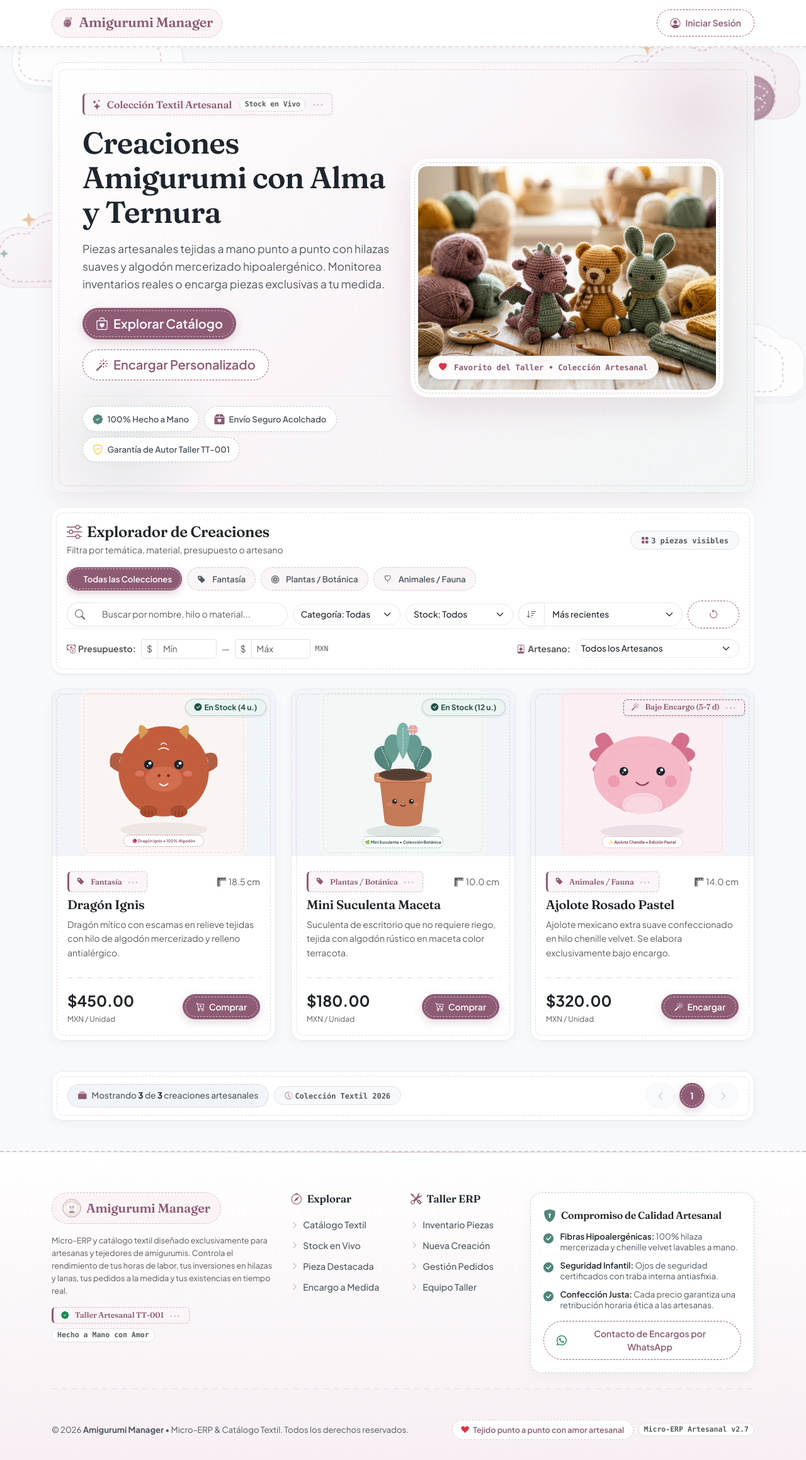
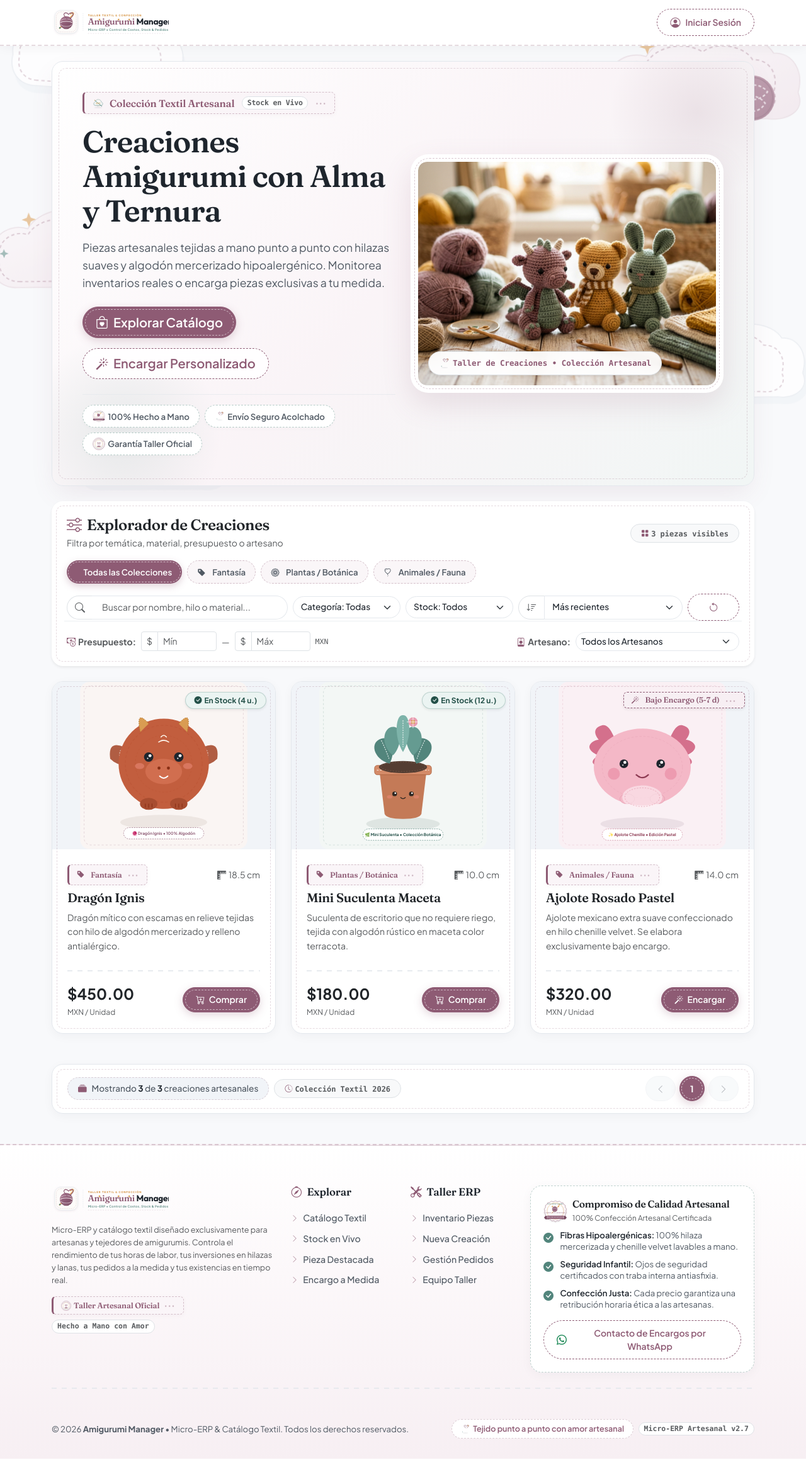
Before and after one commit to AngelKero/amigurumi-manager, a PHP site: page / in a window 1280 px wide. Shown: the whole page at 63% size. Run offline with PHP 8.4, Linux system fonts and the light colour scheme.

Commit message:
feat(branding): integrate logos, isotipos, imagotipos, and isologos across all web views

```diff
--- a/views/components/footer.php
+++ b/views/components/footer.php
@@ -10,18 +10,16 @@
 
       <!-- Columna 1: Identidad del Taller & Micro-ERP -->
       <div class="col-12 col-lg-4">
-        <div class="d-flex align-items-center gap-2 mb-3">
-          <div class="brand-craft-badge d-inline-flex align-items-center gap-2 p-2 px-3">
-            <?= svg('branding/isologo-sello-taller', ['width' => 30, 'height' => 30]) ?>
-            <span class="font-theme-display fw-bold fs-5" style="color: var(--craft-primary);">Amigurumi Manager</span>
-          </div>
+        <div class="mb-3">
+          <?= svg('branding/imagotipo-horizontal', ['height' => 44, 'style' => 'max-width: 100%; width: auto;']) ?>
         </div>
         <p class="text-muted small mb-3" style="line-height: 1.6;">
           Micro-ERP y catálogo textil diseñado exclusivamente para artesanas y tejedores de amigurumis. Controla el rendimiento de tus horas de labor, tus inversiones en hilazas y lanas, tus pedidos a la medida y tus existencias en tiempo real.
         </p>
         <div class="d-flex flex-wrap gap-2 align-items-center">
-          <span class="badge badge-textile-tag">
-            <i class="bi bi-patch-check-fill text-success me-1"></i> Taller Artesanal TT-001
+          <span class="badge badge-textile-tag d-inline-flex align-items-center gap-1">
+            <?= svg('branding/isologo-sello-taller', ['width' => 16, 'height' => 16]) ?>
+            <span>Taller Artesanal Oficial</span>
           </span>
           <span class="badge bg-white text-muted font-monospace border px-2 py-1" style="border-radius: var(--craft-radius-pill); font-size: 0.72rem;">
             Hecho a Mano con Amor
@@ -59,8 +57,11 @@
       <div class="col-12 col-lg-4">
         <div class="footer-guarantee-box guarantee-stitched">
           <div class="d-flex align-items-center gap-2 mb-2">
-            <i class="bi bi-shield-lock-fill fs-5" style="color: var(--craft-secondary);"></i>
-            <h6 class="fw-bold mb-0 text-dark" style="font-family: var(--craft-font-theme);">Compromiso de Calidad Artesanal</h6>
+            <?= svg('branding/isologo-medallon-garantia', ['width' => 38, 'height' => 38, 'class' => 'flex-shrink-0']) ?>
+            <div>
+              <h6 class="fw-bold mb-0 text-dark" style="font-family: var(--craft-font-theme); font-size: 0.98rem;">Compromiso de Calidad Artesanal</h6>
+              <small class="text-muted" style="font-size: 0.74rem;">100% Confección Artesanal Certificada</small>
+            </div>
           </div>
           <div class="footer-guarantee-item">
             <i class="bi bi-check-circle-fill"></i>
@@ -95,8 +96,9 @@
         <span>&copy; <?= date('Y') ?> <strong>Amigurumi Manager</strong> &bull; Micro-ERP & Catálogo Textil. Todos los derechos reservados.</span>
       </div>
       <div class="d-flex flex-wrap align-items-center gap-2">
-        <span class="footer-trust-tag">
-          <i class="bi bi-suit-heart-fill text-danger"></i> Tejido punto a punto con amor artesanal
+        <span class="footer-trust-tag d-inline-flex align-items-center gap-1">
+          <?= svg('branding/isotipo-ovillo-corazon', ['width' => 16, 'height' => 16]) ?>
+          <span>Tejido punto a punto con amor artesanal</span>
         </span>
         <span class="badge bg-white text-muted font-monospace border px-2 py-1" style="border-radius: var(--craft-radius-pill); font-size: 0.72rem;">
           Micro-ERP Artesanal v2.7
--- a/views/components/modal_checkout.php
+++ b/views/components/modal_checkout.php
@@ -7,10 +7,13 @@
 <div class="modal fade" id="checkoutModal" tabindex="-1" aria-labelledby="checkoutModalTitle" aria-hidden="true">
   <div class="modal-dialog modal-dialog-centered">
     <div class="modal-content border-0 shadow-lg modal-content-stitched" style="border-radius: var(--craft-radius);">
-      <div class="modal-header border-bottom py-3" style="background-color: var(--craft-surface-muted);">
-        <h5 class="modal-title fw-bold" id="checkoutModalTitle">
-          <i class="bi bi-bag-heart me-2 text-primary"></i>Solicitud de Pedido / Compra
-        </h5>
+      <div class="modal-header border-bottom py-3 align-items-center" style="background-color: var(--craft-surface-muted);">
+        <div class="d-flex align-items-center gap-2">
+          <?= svg('branding/isologo-medallon-garantia', ['width' => 32, 'height' => 32]) ?>
+          <h5 class="modal-title fw-bold m-0" id="checkoutModalTitle" style="font-size: 1.05rem;">
+            Solicitud de Pedido &amp; Encargo Especial
+          </h5>
+        </div>
         <button type="button" class="btn-close" data-bs-dismiss="modal" aria-label="Cerrar"></button>
       </div>
 
@@ -33,9 +36,11 @@
           <!-- Lead Time Notice [QW-2] -->
           <div class="lead-time-notice mb-3">
             <div class="d-flex align-items-center gap-2">
-              <i class="bi bi-clock-history text-primary fs-5"></i>
+              <div class="flex-shrink-0">
+                <?= svg('branding/isotipo-ovillo-corazon', ['width' => 28, 'height' => 28]) ?>
+              </div>
               <div class="small">
-                <strong>Tiempo de Confección:</strong> Los encargos personalizados o sin existencias requieren de 5 a 7 días hábiles de tejido artesanal dedicado.
+                <strong>Tiempo de Confección Artesanal:</strong> Las piezas bajo encargo o sin stock inmediato requieren de 5 a 7 días hábiles de tejido punto a punto.
               </div>
             </div>
           </div>
--- a/views/components/modal_inspect_amigurumi.php
+++ b/views/components/modal_inspect_amigurumi.php
@@ -9,8 +9,9 @@
     <div class="modal-content border-0 shadow-lg modal-content-stitched" style="border-radius: var(--craft-radius);">
       <div class="modal-header border-bottom py-3" style="background-color: var(--craft-surface-muted);">
         <div class="d-flex align-items-center gap-2">
-          <span class="badge badge-textile-tag">
-            <i class="bi bi-patch-check-fill text-primary me-1"></i>Ficha Técnica del Taller
+          <span class="badge badge-textile-tag d-inline-flex align-items-center gap-1">
+            <?= svg('branding/isologo-sello-taller', ['width' => 16, 'height' => 16]) ?>
+            <span>Ficha Técnica del Taller</span>
           </span>
           <span class="font-monospace text-muted small" id="inspectAmigurumiId">#1</span>
         </div>
--- a/views/components/modal_login.php
+++ b/views/components/modal_login.php
@@ -7,18 +7,27 @@
 <div class="modal fade" id="loginModal" tabindex="-1" aria-labelledby="loginModalTitle" aria-hidden="true">
   <div class="modal-dialog modal-dialog-centered">
     <div class="modal-content border-0 shadow-lg modal-content-stitched" style="border-radius: var(--craft-radius);">
-      <div class="modal-header border-bottom py-3" style="background-color: var(--craft-surface-muted);">
-        <h5 class="modal-title fw-bold" id="loginModalTitle">
-          <i class="bi bi-shield-lock me-2 text-primary"></i>Acceso al Sistema Amigurumi ERP
-        </h5>
+      <div class="modal-header border-bottom py-3 align-items-center" style="background-color: var(--craft-surface-muted);">
+        <div class="d-flex align-items-center gap-2">
+          <?= svg('branding/isologo-sello-taller', ['width' => 32, 'height' => 32]) ?>
+          <h5 class="modal-title fw-bold m-0" id="loginModalTitle" style="font-size: 1.05rem;">
+            Acceso al Taller de Confección
+          </h5>
+        </div>
         <button type="button" class="btn-close" data-bs-dismiss="modal" aria-label="Cerrar"></button>
       </div>
 
       <form id="loginForm">
         <div class="modal-body p-4">
-          <p class="text-muted small mb-3">
-            Ingresa tus credenciales de artesano o administrador:
-          </p>
+          <div class="text-center mb-3">
+            <div class="d-inline-block p-2 rounded-circle bg-light border shadow-xs mb-2">
+              <?= svg('branding/isotipo-osito-amigurumi', ['width' => 52, 'height' => 52]) ?>
+            </div>
+            <h6 class="fw-bold text-dark font-theme-display mb-1">Portal del Artesano</h6>
+            <p class="text-muted small mb-0">
+              Ingresa tus credenciales para gestionar el catálogo y los pedidos:
+            </p>
+          </div>
           <div id="loginAlert" class="alert alert-danger d-none py-2 small" role="alert"></div>
 
           <div class="mb-3">
--- a/views/components/navbar.php
+++ b/views/components/navbar.php
@@ -7,8 +7,11 @@ $activePage = $activePage ?? 'catalogo';
 ?>
 <nav class="navbar navbar-expand-lg navbar-craft sticky-top">
   <div class="container-xl">
-    <a class="navbar-brand p-0" href="index.php">
-      <span class="brand-craft-badge">
+    <a class="navbar-brand p-0 d-flex align-items-center" href="index.php" title="Amigurumi Manager - Inicio">
+      <div class="d-none d-sm-block brand-logo-desktop">
+        <?= svg('branding/imagotipo-horizontal', ['height' => 44, 'style' => 'width: auto; max-height: 44px; display: block;']) ?>
+      </div>
+      <span class="brand-craft-badge d-inline-flex d-sm-none">
         <span class="brand-icon"><?= svg('branding/isotipo-ovillo-corazon', ['width' => 20, 'height' => 20, 'style' => 'vertical-align: -3px;']) ?></span>
         <span>Amigurumi Manager</span>
       </span>
--- a/views/layouts/main.php
+++ b/views/layouts/main.php
@@ -25,6 +25,9 @@ $modals = $modals ?? [];
   <meta name="viewport" content="width=device-width, initial-scale=1.0">
   <title><?= htmlspecialchars($pageTitle) ?></title>
   <meta name="description" content="<?= htmlspecialchars($pageDescription) ?>">
+
+  <!-- Favicon Vectorial Oficial (Isotipo Ovillo-Corazón) -->
+  <link rel="icon" type="image/svg+xml" href="<?= svg_url('branding/isotipo-ovillo-corazon') ?>">
 
   <!-- Google Fonts: Fraunces & Fredoka (Artisan Theme Display), Outfit (Modern Display) & Plus Jakarta Sans (Body) -->
   <link rel="preconnect" href="https://fonts.googleapis.com">
--- a/views/pages/amigurumis_content.php
+++ b/views/pages/amigurumis_content.php
@@ -94,8 +94,8 @@ $kpiMargenPromedio = $kpiValorInventario > 0 ? (($kpiValorInventario - $kpiCosto
   <div class="d-flex flex-wrap justify-content-between align-items-center gap-3">
     <div>
       <div class="d-inline-flex align-items-center gap-2 badge badge-textile-tag mb-2">
-        <i class="bi bi-box2-heart-fill text-primary"></i>
-        <span>Almacén & Catálogo del Taller</span>
+        <?= svg('branding/isologo-sello-taller', ['width' => 20, 'height' => 20]) ?>
+        <span>Almacén &amp; Catálogo del Taller</span>
       </div>
       <h2 class="fw-bold font-theme-display text-dark mb-1">Inventario y Creaciones de Amigurumis</h2>
       <p class="text-muted small mb-0" style="max-width: 650px;">
--- a/views/pages/catalogo_content.php
+++ b/views/pages/catalogo_content.php
@@ -68,7 +68,7 @@ $catalogItems = [
     <!-- Columna Texto y Acciones -->
     <div class="col-lg-6 text-center text-lg-start">
       <div class="d-inline-flex align-items-center gap-2 badge badge-textile-tag fs-6 mb-3">
-        <span class="text-primary"><i class="bi bi-stars"></i></span>
+        <?= svg('branding/isotipo-hebra-nordica', ['width' => 20, 'height' => 20]) ?>
         <span>Colección Textil Artesanal</span>
         <span class="badge bg-white text-muted font-monospace border ms-1" style="border-radius: var(--craft-radius-pill); font-size: 0.72rem;">Stock en Vivo</span>
       </div>
@@ -94,17 +94,17 @@ $catalogItems = [
 
       <!-- Micro-indicadores de Confianza en Chips Textiles Hilvanados -->
       <div class="d-flex flex-wrap justify-content-center justify-content-lg-start gap-2 mt-4 pt-3 border-top" style="border-color: rgba(228, 232, 237, 0.7) !important;">
-        <div class="trust-chip-stitched">
-          <i class="bi bi-patch-check-fill fs-6" style="color: var(--craft-secondary);"></i>
+        <div class="trust-chip-stitched d-inline-flex align-items-center gap-1">
+          <?= svg('branding/isologo-medallon-garantia', ['width' => 20, 'height' => 20]) ?>
           <span>100% Hecho a Mano</span>
         </div>
-        <div class="trust-chip-stitched">
-          <i class="bi bi-box2-heart-fill fs-6" style="color: var(--craft-primary);"></i>
+        <div class="trust-chip-stitched d-inline-flex align-items-center gap-1">
+          <?= svg('branding/isotipo-ovillo-corazon', ['width' => 16, 'height' => 16]) ?>
           <span>Envío Seguro Acolchado</span>
         </div>
-        <div class="trust-chip-stitched">
-          <i class="bi bi-shield-check fs-6 text-warning"></i>
-          <span>Garantía de Autor Taller TT-001</span>
+        <div class="trust-chip-stitched d-inline-flex align-items-center gap-1">
+          <?= svg('branding/isologo-sello-taller', ['width' => 20, 'height' => 20]) ?>
+          <span>Garantía Taller Oficial</span>
         </div>
       </div>
     </div>
@@ -124,8 +124,9 @@ $catalogItems = [
           </div>
 
           <!-- Micro-Badge de Autoría Flotante -->
-          <div class="position-absolute bottom-0 start-0 m-3 p-2 px-3 rounded-pill shadow-sm border small fw-bold font-monospace" style="color: var(--craft-primary); font-size: 0.78rem; z-index: 4; backdrop-filter: blur(8px); background: rgba(255, 255, 255, 0.94) !important;">
-            <i class="bi bi-heart-fill text-danger me-1"></i> Favorito del Taller • Colección Artesanal
+          <div class="position-absolute bottom-0 start-0 m-3 p-2 px-3 rounded-pill shadow-sm border small fw-bold font-monospace d-inline-flex align-items-center gap-1" style="color: var(--craft-primary); font-size: 0.78rem; z-index: 4; backdrop-filter: blur(8px); background: rgba(255, 255, 255, 0.94) !important;">
+            <?= svg('branding/isotipo-ovillo-corazon', ['width' => 18, 'height' => 18]) ?>
+            <span>Taller de Creaciones • Colección Artesanal</span>
           </div>
         </div>
       </div>
--- a/views/pages/pedidos_content.php
+++ b/views/pages/pedidos_content.php
@@ -8,8 +8,8 @@
 <section class="artisan-panel-banner p-3 p-md-4 mb-4">
   <div class="d-flex flex-wrap justify-content-between align-items-center gap-3">
     <div class="d-flex align-items-center gap-3">
-      <div class="bg-white p-1 rounded-circle shadow-sm d-flex align-items-center justify-content-center" style="width: 46px; height: 46px;">
-        <?= svg('tools/cinta-metrica', ['width' => 32, 'height' => 32]) ?>
+      <div class="bg-white p-1 rounded-circle shadow-sm d-flex align-items-center justify-content-center" style="width: 50px; height: 50px;">
+        <?= svg('branding/isologo-sello-taller', ['width' => 44, 'height' => 44]) ?>
       </div>
       <div>
         <h4 class="mb-0 fw-bold">Panel de Administración del Artesano</h4>
--- a/views/pages/usuarios_content.php
+++ b/views/pages/usuarios_content.php
@@ -37,11 +37,11 @@ $usuariosList = [
 <section class="artisan-panel-banner p-3 p-md-4 mb-4">
   <div class="d-flex flex-wrap justify-content-between align-items-center gap-3">
     <div class="d-flex align-items-center gap-3">
-      <div class="bg-white p-1 rounded-circle shadow-sm d-flex align-items-center justify-content-center" style="width: 46px; height: 46px;">
-        <?= svg('badges/garantia-autor', ['width' => 32, 'height' => 32]) ?>
+      <div class="bg-white p-1 rounded-circle shadow-sm d-flex align-items-center justify-content-center" style="width: 50px; height: 50px;">
+        <?= svg('branding/isologo-sello-taller', ['width' => 44, 'height' => 44]) ?>
       </div>
       <div>
-        <h4 class="mb-0 fw-bold">Gestión de Artesanos & Equipo del Taller</h4>
+        <h4 class="mb-0 fw-bold">Gestión de Artesanos &amp; Equipo del Taller</h4>
         <small class="text-white-50">Control de cuentas de acceso, roles asignados y autoría de piezas textiles</small>
       </div>
     </div>
```
Also changed, not shown: memory-bank/activeContext.md (+41 -39 lines), memory-bank/progress.md (+1 -1 lines), views/components/modal_crear_usuario.php (+7 -4 lines), views/components/modal_nuevo_pedido.php (+7 -4 lines), views/components/panel_sidebar.php (+9 -2 lines), views/pages/detalle_content.php (+7 -4 lines), views/pages/formulario_content.php (+5 -4 lines).
